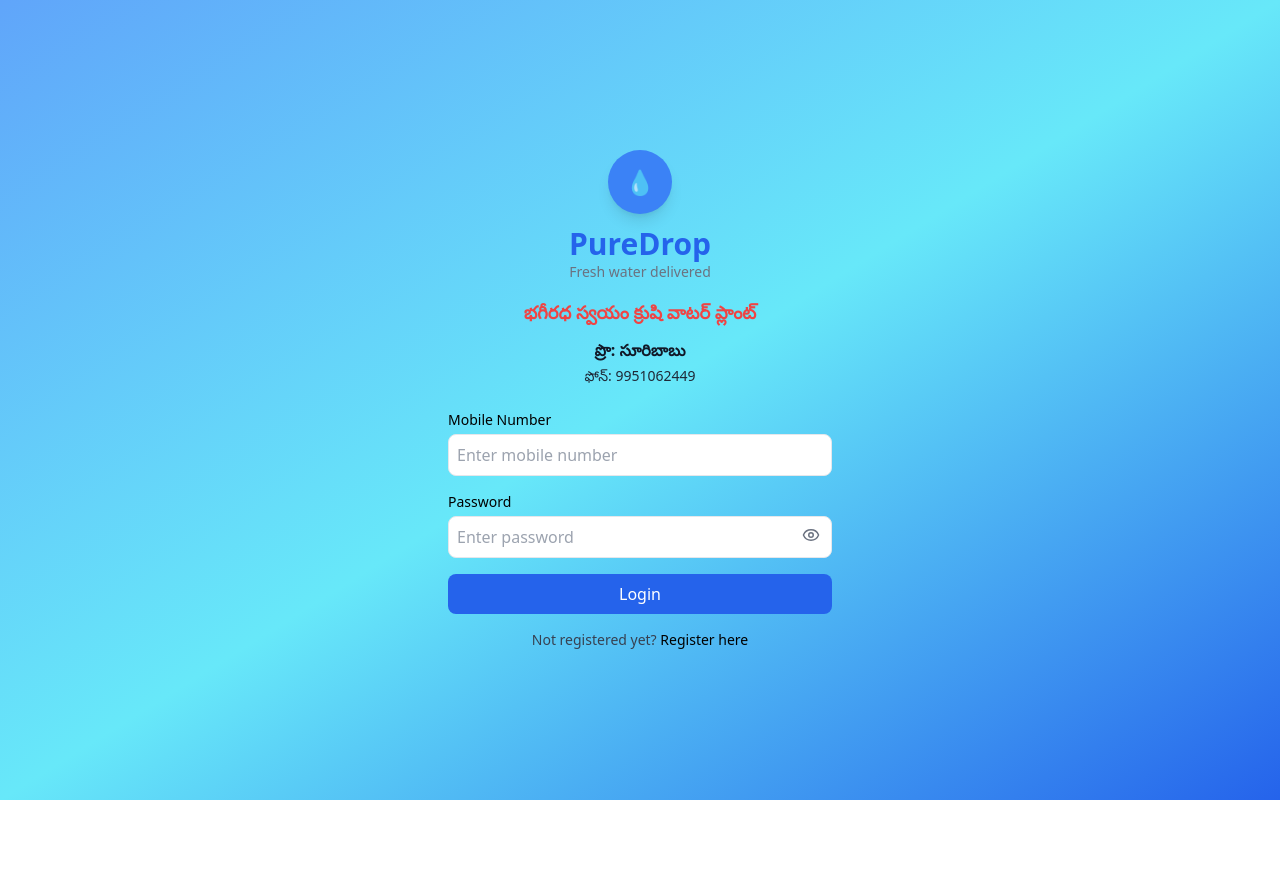
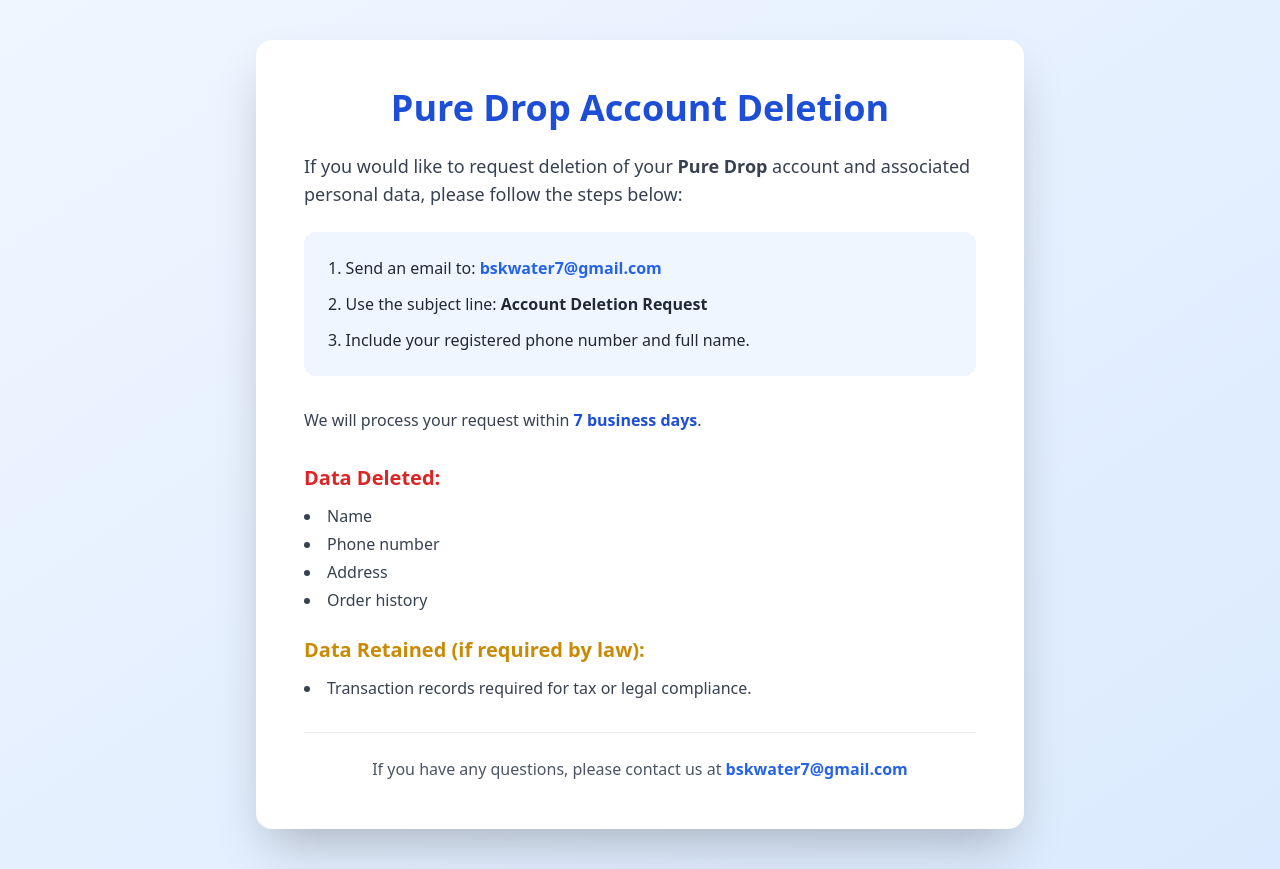
Before and after one commit to chrohithkumar/BhagiRadha-Frontend, a React (Vite) app: page /delete-account in a window 1280 px wide. Before the commit this address led to /login. Before the commit the page ends 800 px from the top, so only its background shows below. Built offline with nearby package versions, Linux system fonts and the light colour scheme; the HTML template or start-up script is replaced by a standard one.

Commit message:
added deleted Account Page

```diff
--- a/src/App.jsx
+++ b/src/App.jsx
@@ -13,6 +13,7 @@
 import OrderHistory from "./pages/UserViewOrder";
 import UserManagement from "./pages/UserManagment";
 import PrivacyPolicy from "./pages/privacypolicy";
+import DeleteAccount from "./pages/DeleteAccount";
 export default function App() {
   return (
     <>
@@ -36,6 +37,7 @@
   <Route path="/login" element={<Login />} />
   <Route path="/register" element={<Register />} />
   <Route path="/privacy-policy" element={<PrivacyPolicy />} />
+  <Route path="/delete-account" element={<DeleteAccount />} />
   <Route path="/" element={<Navigate to="/login" replace />} />
 
   {/* User protected route */}
--- /dev/null
+++ b/src/pages/DeleteAccount.jsx
@@ -0,0 +1,81 @@
+import React from "react";
+
+export default function DeleteAccount() {
+  return (
+    <div className="min-h-screen bg-gradient-to-br from-blue-50 to-blue-100 flex items-center justify-center px-4 py-10">
+      <div className="max-w-3xl w-full bg-white shadow-2xl rounded-2xl p-8 md:p-12">
+
+        {/* Header */}
+        <h1 className="text-3xl md:text-4xl font-bold text-blue-700 mb-6 text-center">
+          Pure Drop Account Deletion
+        </h1>
+
+        {/* Description */}
+        <p className="text-gray-700 mb-6 text-lg">
+          If you would like to request deletion of your <span className="font-semibold">Pure Drop</span> account and associated personal data, please follow the steps below:
+        </p>
+
+        {/* Steps */}
+        <div className="bg-blue-50 p-6 rounded-xl mb-8">
+          <ol className="list-decimal list-inside space-y-3 text-gray-800">
+            <li>
+              Send an email to:{" "}
+              <a
+                href="mailto:bskwater7@gmail.com"
+                className="text-blue-600 font-semibold hover:underline"
+              >
+                bskwater7@gmail.com
+              </a>
+            </li>
+            <li>Use the subject line: <span className="font-semibold">Account Deletion Request</span></li>
+            <li>Include your registered phone number and full name.</li>
+          </ol>
+        </div>
+
+        {/* Processing Time */}
+        <div className="mb-8">
+          <p className="text-gray-700">
+            We will process your request within{" "}
+            <span className="font-semibold text-blue-700">7 business days</span>.
+          </p>
+        </div>
+
+        {/* Data Deleted */}
+        <div className="mb-6">
+          <h2 className="text-xl font-semibold text-red-600 mb-3">
+            Data Deleted:
+          </h2>
+          <ul className="list-disc list-inside text-gray-700 space-y-1">
+            <li>Name</li>
+            <li>Phone number</li>
+            <li>Address</li>
+            <li>Order history</li>
+          </ul>
+        </div>
+
+        {/* Data Retained */}
+        <div className="mb-8">
+          <h2 className="text-xl font-semibold text-yellow-600 mb-3">
+            Data Retained (if required by law):
+          </h2>
+          <ul className="list-disc list-inside text-gray-700">
+            <li>Transaction records required for tax or legal compliance.</li>
+          </ul>
+        </div>
+
+        {/* Contact */}
+        <div className="text-center border-t pt-6">
+          <p className="text-gray-600">
+            If you have any questions, please contact us at{" "}
+            <a
+              href="mailto:bskwater7@gmail.com"
+              className="text-blue-600 font-semibold hover:underline"
+            >
+              bskwater7@gmail.com
+            </a>
+          </p>
+        </div>
+      </div>
+    </div>
+  );
+}
```
